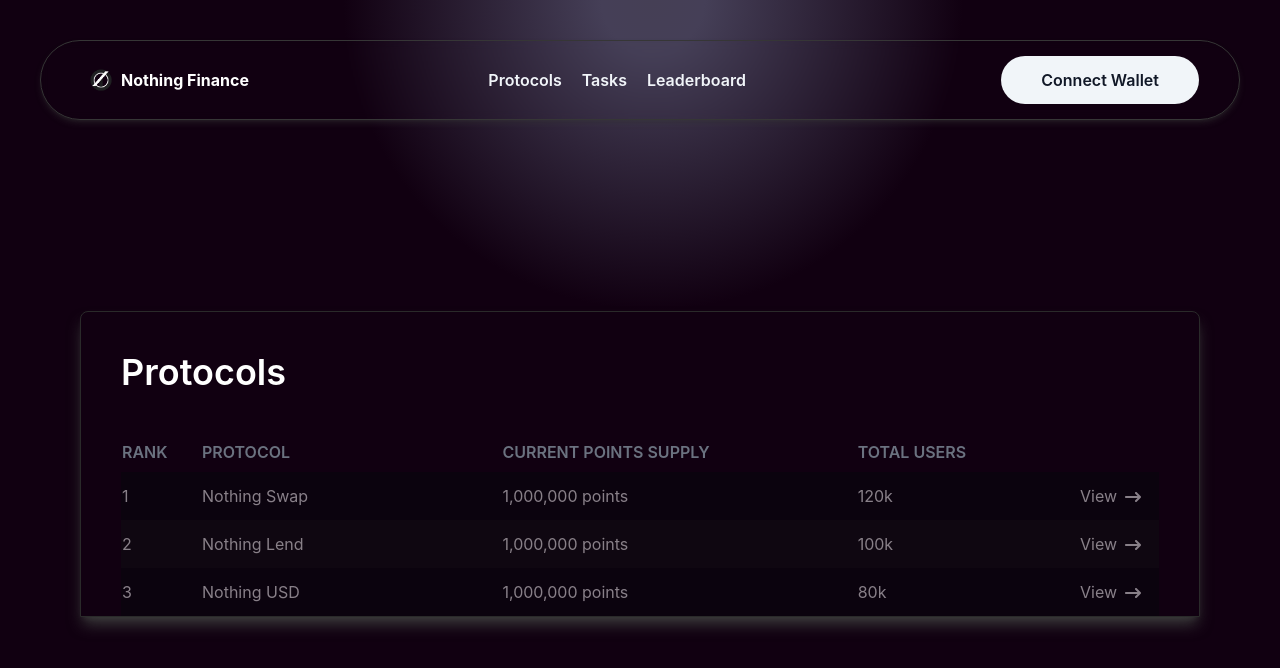
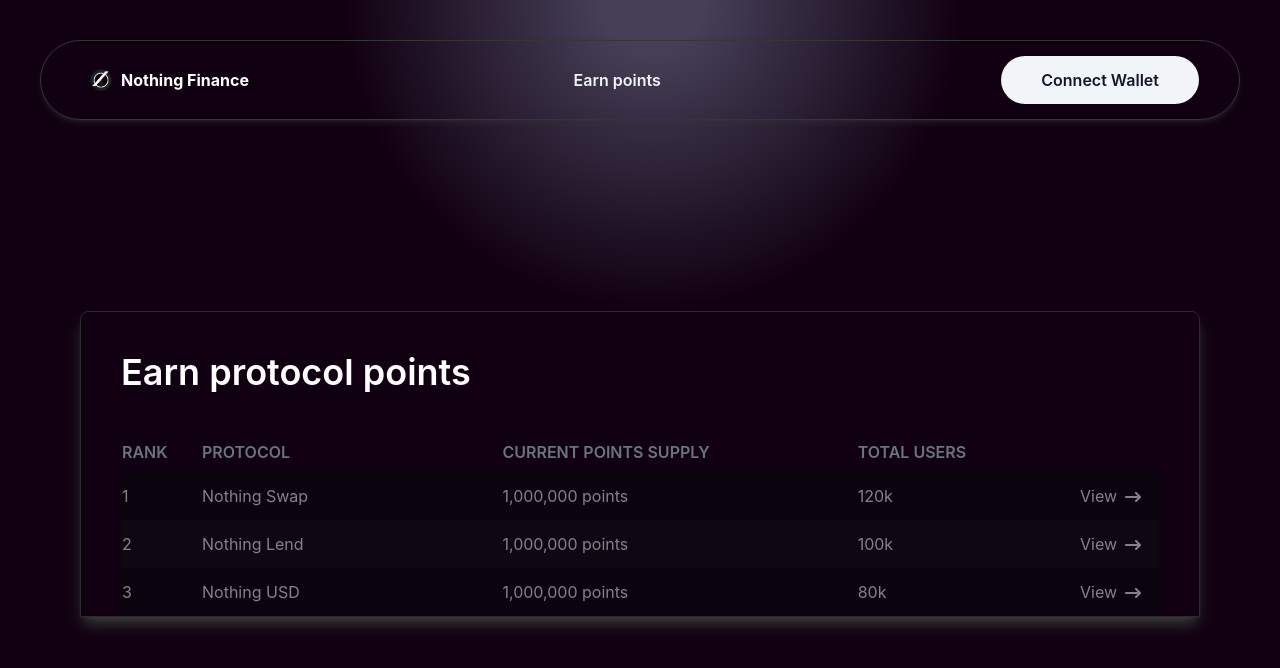
Before and after one commit to thesimonsnape/nothingfinance, a React (Create React App) app: page /projects in a window 1280 px wide. Shown: the top 668 px of the page. Built offline with nearby package versions, Linux system fonts and the light colour scheme.

Commit message:
feat: minor fixes

```diff
--- a/src/components/NavBar.jsx
+++ b/src/components/NavBar.jsx
@@ -13,13 +13,7 @@ const NavBar = () => {
       </Link>
       <div className='flex gap-5 items-center md:-translate-x-2 text-slate-100 text-[11px] md:text-base font-semibold'>
           <Link to='/projects' className='link-styles'>
-            <div className='cursor-pointer'>Protocols</div>
-          </Link>
-          <Link to='/tasks' className='link-styles'>
-            <div className='cursor-pointer'>Tasks</div>
-          </Link>
-          <Link to='/leaderboard' className='link-styles'>
-            <div className='cursor-pointer duration-700 ease-in-out'>Leaderboard</div>
+            <div className='cursor-pointer'>Earn points</div>
           </Link>
       </div>
       <div>
--- a/src/components/ProjectTable.jsx
+++ b/src/components/ProjectTable.jsx
@@ -10,7 +10,7 @@ const LeaderBoardTable = () => {
     <div className='bg-transparent w-full h-full flex justify-center items-center '>
         <div className='w-full max-w-[1200px] rounded-t-lg border border-[#2a2a2a] shadow-lg shadow-[#3b3b3b] px-10 '>
             <div className={`my-10 flex text-white ${location.pathname === '/project' ? 'flex-col text-start ' : 'justify-between items-center'}`}>
-                <h2 className='text-4xl font-semibold'>Protocols</h2>
+                <h2 className='text-4xl font-semibold'>Earn protocol points</h2>
                 {location.pathname !== '/projects' &&
                     <Link to='/projects' className='link-styles flex gap-2 items-center cursor-pointer'>
                         <div className='flex gap-2 items-center cursor-pointer'>
```
